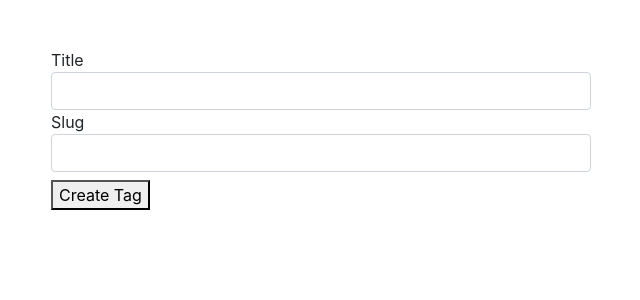
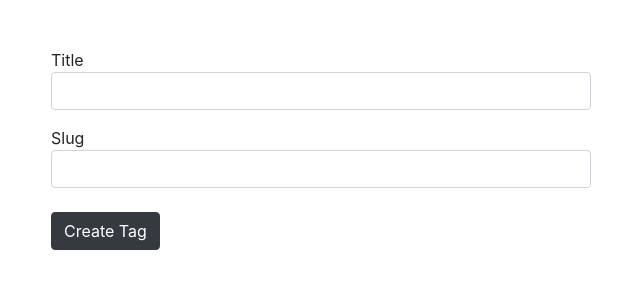
Before and after one commit to Alexander-Volk/normal_blog, a Django app: page /blog/tag/create/ in a window 1280 px wide. Shown: the part 56-356 px from the top of the page, without its empty margins (224-864 px from the left). Run offline with Django 3.2, Linux system fonts and the light colour scheme; some libraries are stand-ins or nearby versions.

Commit message:
Finished styling the tags page

```diff
--- a/blog/templates/blog/tag_create.html
+++ b/blog/templates/blog/tag_create.html
@@ -7,15 +7,19 @@
 {% block content %}
     <form action="{% url 'blog:tag_create_url' %}" method="post">
         {% csrf_token %}
-        {% for field in form  %}
+        {% for field in form %}
+            <div class="form-group">
             {% if field.errors %}
+                <div class="alert alert-danger">
                 {{ field.errors }}
+                </div>
             {% endif %}
-            {{ field.label }}
-            {{ field }}
+        {{ field.label }}
+        {{ field }}
+        </div>
         {% endfor %}
 
-        <button class="mt-2" type="submit" name="button">Create Tag</button>
+        <button class="mt-2 btn btn-dark" type="submit" name="button">Create Tag</button>
 
     </form>
 {% endblock %}
--- a/blog/urls.py
+++ b/blog/urls.py
@@ -5,7 +5,7 @@ app_name = 'blog'
 urlpatterns = [
     path('', post_list, name='post_list_url'),
     path('post/<str:slug>/', PostDetail.as_view(), name='post_detail_url'),
-    path('tags', tag_list, name='tag_list_url'),
+    path('tags/', tag_list, name='tag_list_url'),
     path('tag/create/', TagCreate.as_view(), name='tag_create_url'),
     path('tag/<str:slug>/', TagDetail.as_view(), name='tag_detail_url'),
 ]
```
Also changed, not shown: db.sqlite3.
